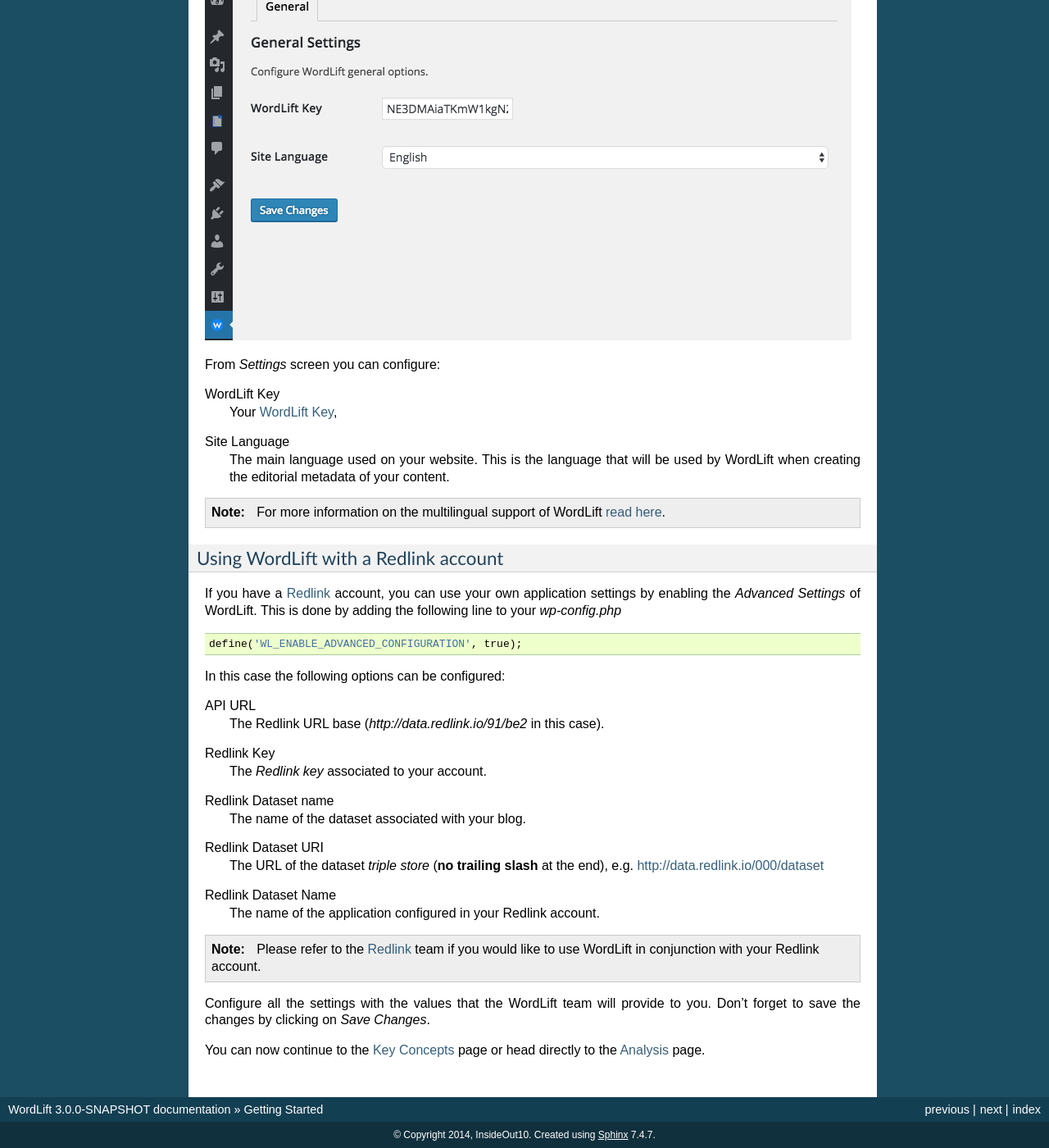
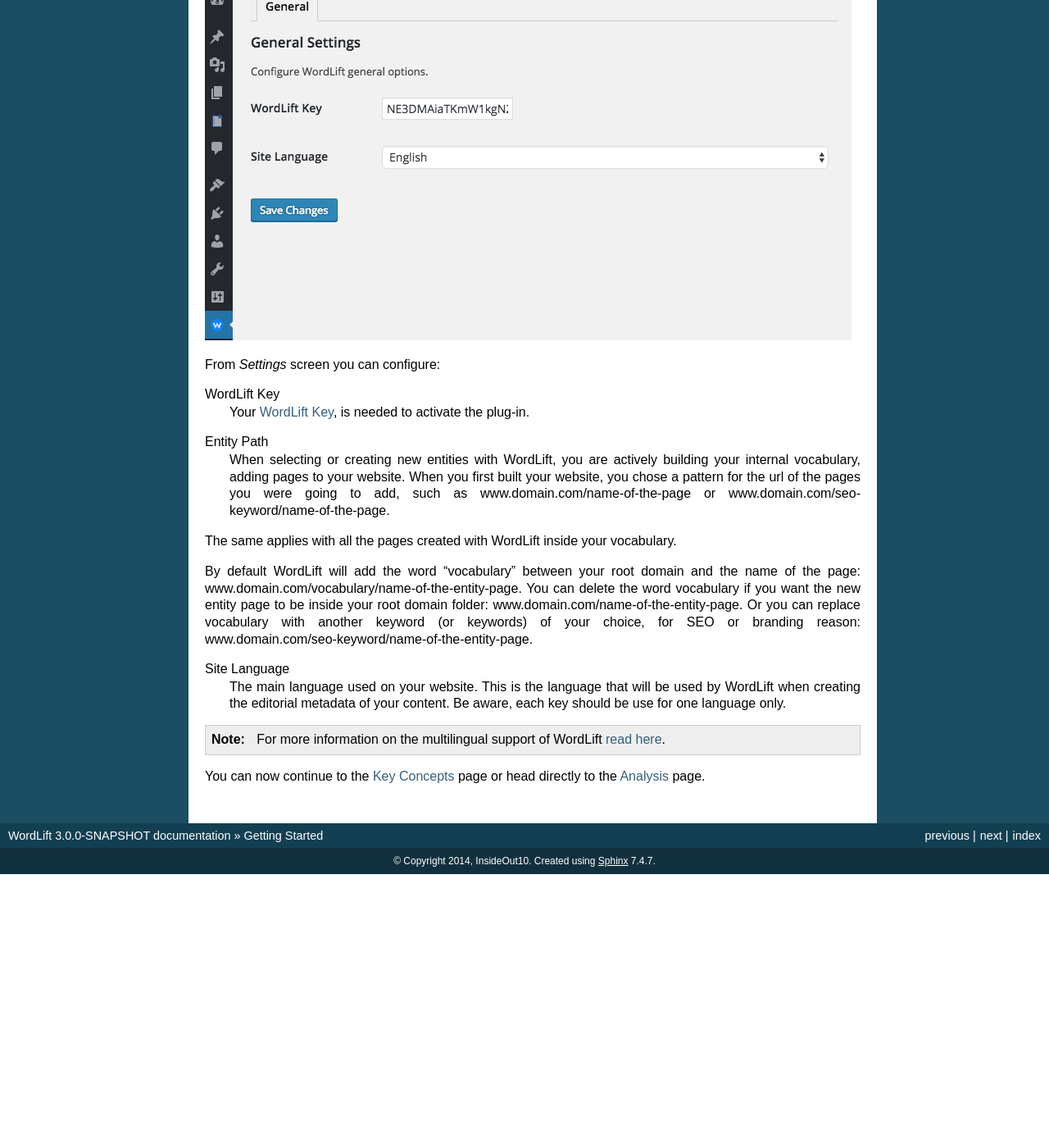
Before and after one commit to insideout10/wordlift-docs, a Sphinx documentation site: the page built from docs/getting-started.rst, in a window 1280 px wide and 1400 px high, scrolled down 1191 px. Shown: the whole window at 82% size. Built offline with Sphinx 7.4.7, drawn with Linux system fonts in a browser that asks for light colours; after the commit the page ends 2257 px from its top, so only the background shows below that; some of the changed text lies outside the part shown.

Commit message:
Update Getting Started
Please review changes and publish

```diff
--- a/docs/getting-started.rst
+++ b/docs/getting-started.rst
@@ -34,7 +34,6 @@
 
 from the command line::
 
-
     unzip wordlift.zip
 
 More information on the manual installation are available on the `WordPress Codex <http://codex.wordpress.org/Managing_Plugins#Manual_Plugin_Installation>`_ website.
@@ -42,7 +41,7 @@
 Activation
 __________
 
-To activate the plugin you need a `WordLift key <key-concepts.html#wordlift-key>`_. You receive this key after `purchasing a subscription plan <https://wordlift.io/#plan-and-price>`_ the WordLift_ website. An automatic email is sent containing your key and account information.
+To activate the plugin you need a `WordLift key <key-concepts.html#wordlift-key>`_. You receive this key after `purchasing a subscription plan <https://wordlift.io/#plan-and-price>`_ the WordLift_ website. An automatic email will be then sent to you containing your key and account information.
 
 From the WordPress administration menu, click on *Plugins* / *Installed Plugins*. Then click on *Settings* on the
 WordLift plugin.
@@ -59,45 +58,21 @@
 From *Settings* screen you can configure:
 
 WordLift Key
-    Your `WordLift Key <key-concepts.html#wordlift-key>`_,
+    Your `WordLift Key <key-concepts.html#wordlift-key>`_, is needed to activate the plug-in.
+
+Entity Path
+    When selecting or creating new entities with WordLift, you are actively building your internal vocabulary, adding pages to  your website. When you first built your website, you chose a pattern for the url of the pages you were going to add, such as www.domain.com/name-of-the-page or www.domain.com/seo-keyword/name-of-the-page.
+The same applies with all the pages created with WordLift inside your vocabulary.
+
+By default WordLift will add the word “vocabulary” between your root domain and the name of the page: www.domain.com/vocabulary/name-of-the-entity-page.
+You can delete the word vocabulary if you want the new entity page to be inside your root domain folder: www.domain.com/name-of-the-entity-page.
+Or you can replace vocabulary with another keyword (or keywords) of your choice, for SEO or branding reason: www.domain.com/seo-keyword/name-of-the-entity-page.
 
 Site Language
-    The main language used on your website. This is the language that will be used by WordLift when creating the editorial metadata of your content.
+    The main language used on your website. This is the language that will be used by WordLift when creating the editorial metadata of your content. Be aware, each key should be use for one language only.
 
 .. note::
         For more information on the multilingual support of WordLift `read here <faq.html#what-are-the-languages-supported-by-wordlift>`_.
-
-=================
-Using WordLift with a Redlink account
-=================
-
-If you have a Redlink_ account, you can use your own application settings by enabling the *Advanced Settings* of WordLift. This is done by adding the following line to your `wp-config.php` ::
-
-    define('WL_ENABLE_ADVANCED_CONFIGURATION', true);
-
-In this case the following options can be configured:
-
-API URL
-    The Redlink URL base (*http://data.redlink.io/91/be2* in this case).
-
-Redlink Key
-    The *Redlink key* associated to your account.
-
-Redlink Dataset name
-    The name of the dataset associated with your blog.
-
-Redlink Dataset URI
-    The URL of the dataset *triple store* (**no trailing slash** at the end), e.g. http://data.redlink.io/000/dataset
-
-Redlink Dataset Name
-    The name of the application configured in your Redlink account.
-
-.. note::
-
-    Please refer to the Redlink_ team if you would like to use WordLift in conjunction with your Redlink account.
-
-Configure all the settings with the values that the WordLift team will provide to you. Don't forget to save the changes
-by clicking on *Save Changes*.
 
 
 You can now continue to the :doc:`key-concepts` page or head directly to the :doc:`analysis` page.
```
Also changed, not shown: other parts of docs/getting-started.rst (+1 -1 lines).
